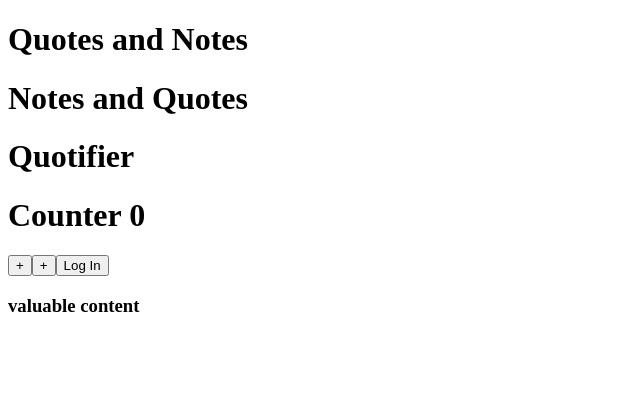
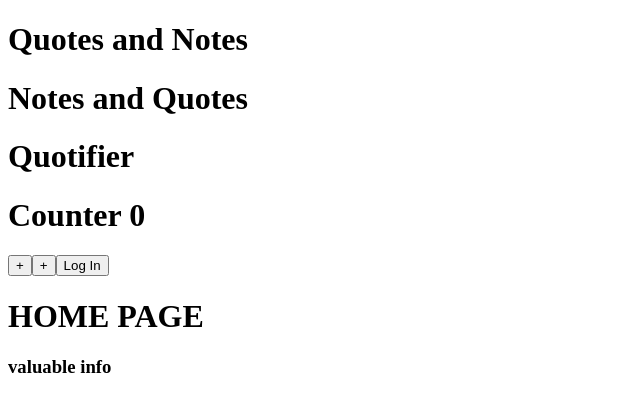
Before and after one commit to artrugh/quotifier, a React (Create React App) app in the folder client/: page / in a window 1280 px wide. Both pictures are taken after a click on the button "Log In". Shown: the top 412 px of the page, without its empty margins (0-640 px from the left). Built offline with nearby package versions, Linux system fonts and the light colour scheme.

Commit message:
las updates redux

```diff
--- a/client/package.json
+++ b/client/package.json
@@ -10,7 +10,9 @@
     "react": "^16.13.1",
     "react-dom": "^16.13.1",
     "react-router-dom": "^5.2.0",
-    "react-scripts": "3.4.3"
+    "react-scripts": "3.4.3",
+    "react-redux": "^7.2.1",
+    "redux": "^4.0.5"
   },
   "scripts": {
     "start": "react-scripts start",
--- a/client/src/App.js
+++ b/client/src/App.js
@@ -1,7 +1,7 @@
 import React from "react";
 import Aux from "./hoc/Aux";
 import { useSelector, useDispatch } from "react-redux";
-import HomeElements from "react";
+import HomeElements from "./components/HomeElements";
 import { increment, decrement, login } from "./actions";
 
 function App() {
@@ -42,8 +42,8 @@ function App() {
           Log In
         </button>
 
-        {isLogged ? <h3>valuable content</h3> : <h3>NO CONTENT</h3>}
-        {/* {isLogged ? <HomeElements /> : <h3>NO CONTENT</h3>} */}
+        {/* {isLogged ? <h3>valuable content</h3> : <h3>NO CONTENT</h3>} */}
+        {isLogged ? <HomeElements /> : <h3>NO CONTENT</h3>}
 
         {/* <Counter /> */}
 
--- a/client/src/components/HomeElements.js
+++ b/client/src/components/HomeElements.js
@@ -1,10 +1,12 @@
 import React from "react";
 
 const signIn = (props) => {
-  <div>
-    <h1>HOME PAGE</h1>
-    <h3>valuable info</h3>{" "}
-  </div>;
+  return (
+    <div>
+      <h1>HOME PAGE</h1>
+      <h3>valuable info</h3>{" "}
+    </div>
+  );
 };
 
 export default signIn;
--- a/package.json
+++ b/package.json
@@ -24,9 +24,7 @@
     "dotenv": "^8.2.0",
     "express": "^4.17.1",
     "express-graphql": "^0.11.0",
-    "graphql": "^15.3.0",
-    "react-redux": "^7.2.1",
-    "redux": "^4.0.5"
+    "graphql": "^15.3.0"
   },
   "devDependencies": {
     "nodemon": "^2.0.4"
```
